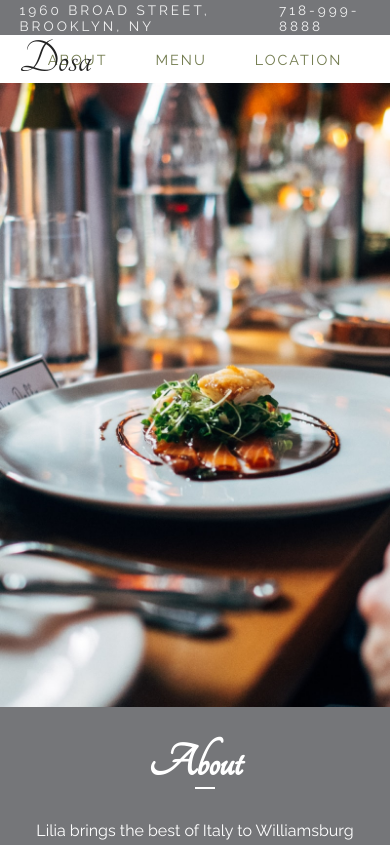
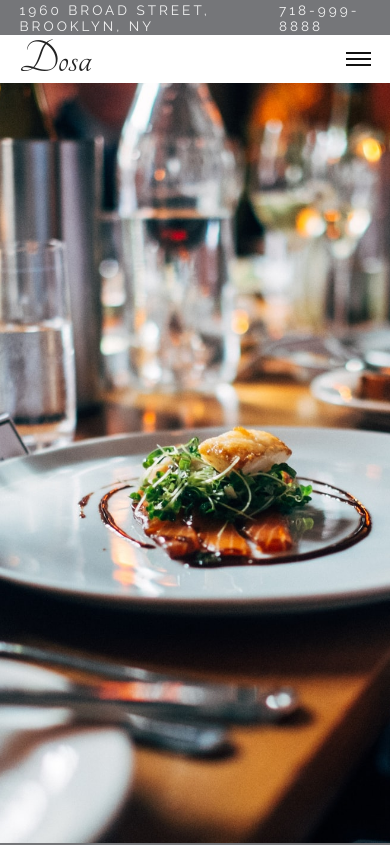
Before and after one commit to AntonCC/dosa-restaurant, a React (Create React App) app: page / in a window 390 px wide. Shown: the top 845 px of the page. Built offline with nearby package versions, Linux system fonts and the light colour scheme; what react-mapbox-gl would draw is missing.

Commit message:
starting work mobile nav

```diff
--- a/src/components/landing/landing.scss
+++ b/src/components/landing/landing.scss
@@ -1,5 +1,8 @@
 .landing {
-  height: calc(100vh - 220px);
+  height: calc(100vh - 84px);
+  display: flex;
+  justify-content: center;
+  align-items: center;
   &.small {
     height: 40vh;
   }
--- a/src/components/navbar/navbar.jsx
+++ b/src/components/navbar/navbar.jsx
@@ -14,6 +14,11 @@ const Navbar = () => {
           <li><Link to='/menu'>Menu</Link></li>
           <li><Link to='/location'>Location</Link></li>
         </ul>
+        <div className="hamburger">
+          <div className="line"></div>
+          <div className="line"></div>
+          <div className="line"></div>
+        </div>
       </div>
     </div>
   )
--- a/src/components/navbar/navbar.scss
+++ b/src/components/navbar/navbar.scss
@@ -37,5 +37,31 @@
         }
       }
     }
+    .hamburger {
+      visibility: hidden;
+    }
   }
 }
+
+@media only screen and (max-width: 750px) {
+  .navbar {
+    .container {
+      justify-content: space-between;
+      ul {
+        display: none;
+      }
+      .hamburger {
+        cursor: pointer;
+        visibility: visible;
+        .line {
+          height: 2px;
+          width: 25px;
+          background: #111;
+          &:not(:last-child) {
+            margin-bottom: .25rem;
+          }
+        }
+      }
+    }
+  }
+}
```
Also changed, not shown: src/components/landing/landing.jsx (line endings or trailing spaces).
